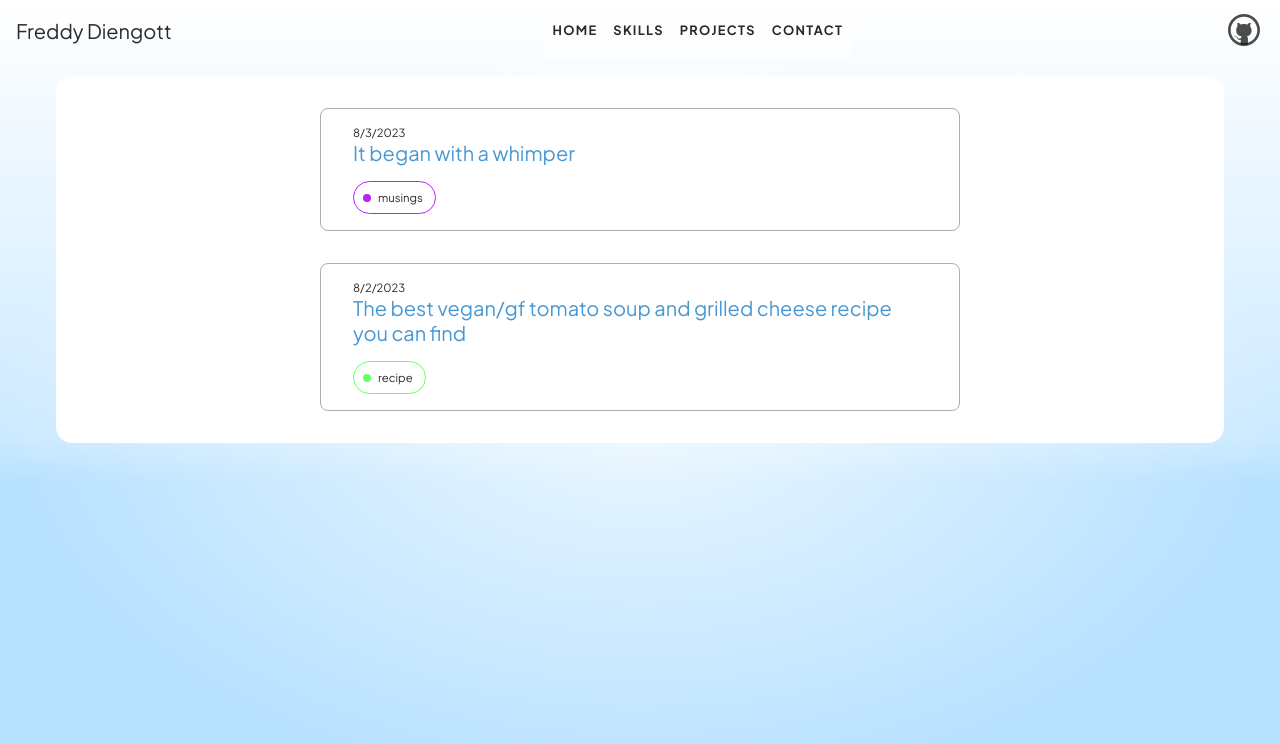
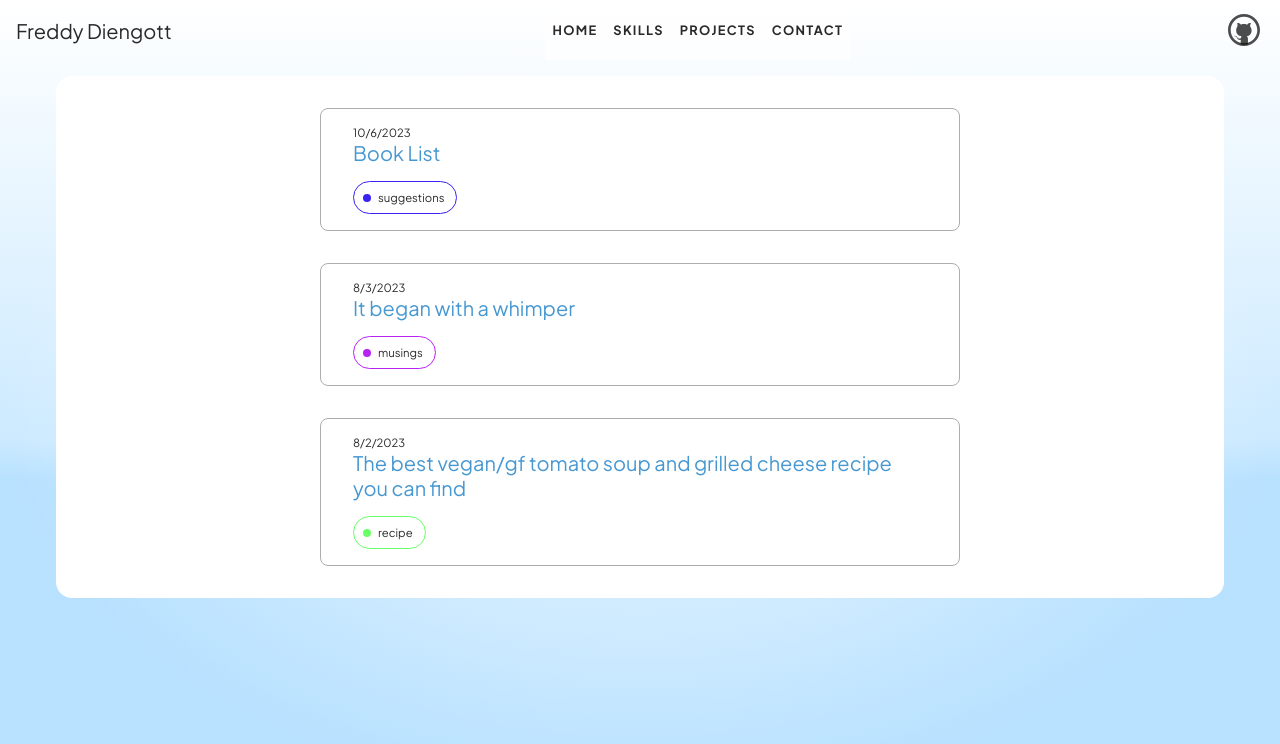
Before and after one commit to fdiengott/portfolio-svelte, a SvelteKit app: page /blogs in a window 1280 px wide. Shown: the top 744 px of the page. Built offline with nearby package versions, Linux system fonts and the light colour scheme.

Commit message:
add book list blog page

```diff
--- a/src/routes/blogs/+page.svelte
+++ b/src/routes/blogs/+page.svelte
@@ -80,4 +80,7 @@
 	}
 	.article__tag.music {
 	}
+	.article__tag.suggestions {
+		--tag-color: rgb(56, 35, 241);
+	}
 </style>
--- /dev/null
+++ b/src/routes/blogs/articles/bookList.js
@@ -0,0 +1,14 @@
+const bookList = `
+# Recent book list
+
+I've been reading a lot of non-fiction lately, massively inspiring me and exploding my thinking. I'd like to share some of the most recent books here that have made a big impact on me in no particular order.
+
+- **Chip War: The fight for the world's most critical technology** by Chris Miller
+- **The Precipice: Existential Risk and the Future of Humanity** by Toby Ord
+- **Everyday Utopia: What 2,000 Years of Wild Experiments Can Teach Us About the Good Life** by Kristen Ghodsee
+- **Stolen Focus: Why you can't pay attention - and how to think deeply again** by Johann Hari
+- **Why we love dogs eat pigs and wear cows: An introduction to Carnism** by Melanie Joy
+- **Arbitrary Lines: How Zoning Broke the American City and How to Fix It** by M. Nolan Gray
+`;
+
+export default bookList;
--- a/src/routes/blogs/articles/index.js
+++ b/src/routes/blogs/articles/index.js
@@ -1,8 +1,15 @@
 // import ea from './ea';
 import tomatoSoup from './tomatoSoup';
 import beginning from './beginning';
+import bookList from './bookList';
 
 const pages = {
+	bookList: {
+		title: 'Book List',
+		content: bookList,
+		date: '10/6/2023',
+		tags: ['suggestions']
+	},
 	beginning: {
 		title: 'It began with a whimper',
 		content: beginning,
```
